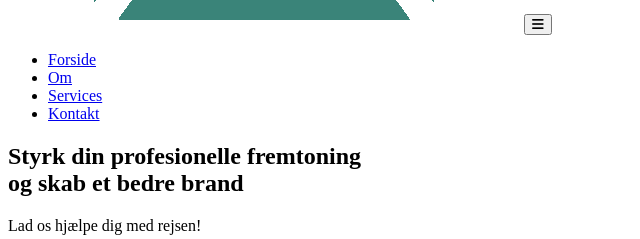
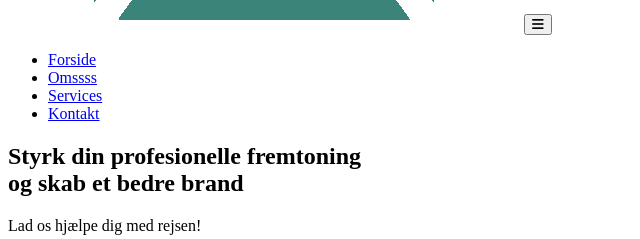
Before and after one commit to niktho01/scss-projekt-a25, a plain HTML site: page index.html in a window 1280 px wide. Shown: the part 509-748 px from the top of the page, 0-640 px from the left. Drawn offline with Linux system fonts and the light colour scheme; files that its build step writes are made by us from their sources; a script that the page names is missing.

Commit message:
testompush

```diff
--- a/index.html
+++ b/index.html
@@ -42,7 +42,7 @@
           <ul id="menu">
             <!-- id="menu" er en reference til knappen med aria-controls -->
             <li><a class="active" href="#">Forside</a></li>
-            <li><a href="#">Om</a></li>
+            <li><a href="#">Omssss</a></li>
             <li><a href="#">Services</a></li>
             <li><a href="#">Kontakt</a></li>
           </ul>
```
